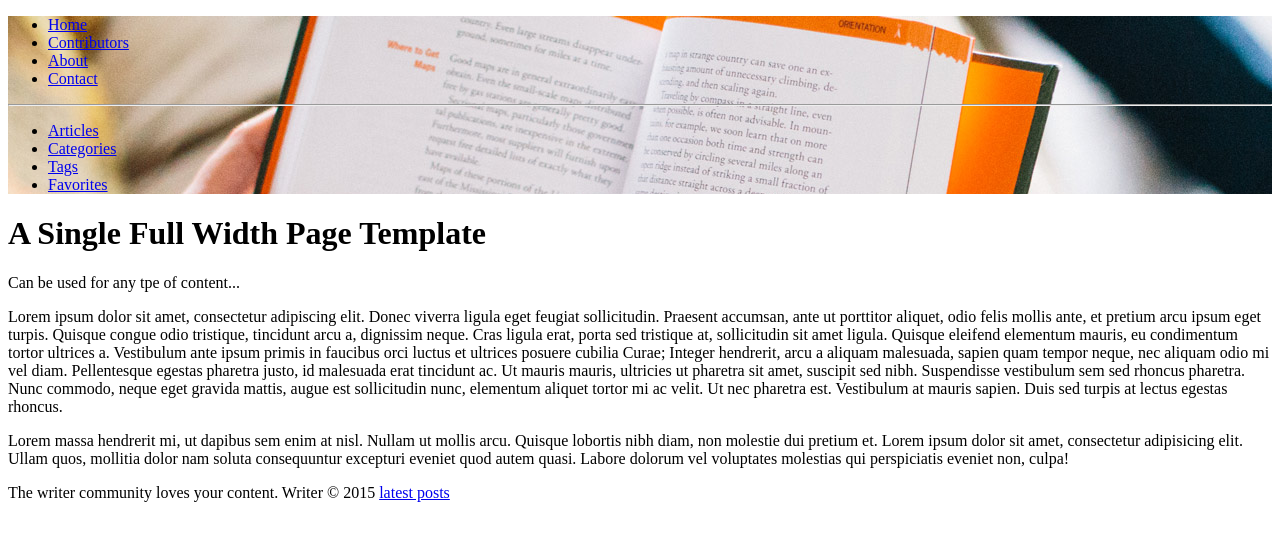
After one commit to Hub-IT/abandoned-gazzete, a PHP site: template app/Views/consumer/about.twig in a window 1280 px wide. The commit adds this page. Shown: the top 541 px of the page. Run offline with PHP 8.4, Linux system fonts and the light colour scheme; the template is opened without the code that fills it, so the values that code supplies are empty; some libraries are stand-ins or nearby versions.

Commit message:
Create about page

```diff
--- /dev/null
+++ b/app/Views/consumer/about.twig
@@ -0,0 +1,68 @@
+<!DOCTYPE html>
+<html class="no-js">
+<head>
+    {% block head %}
+        <meta charset="utf-8">
+        <meta http-equiv="X-UA-Compatible" content="IE=edge,chrome=1">
+        <title>{% block title %} About {% endblock title%} | Gazzete</title>
+        <meta name="description" content="">
+        <meta name="viewport" content="width=device-width">
+
+        {{ html.link("bower_components/bootstrap/dist/css/bootstrap.min.css")|raw }}
+        {{ html.link("bower_components/fontawesome/css/font-awesome.min.css")|raw }}
+        {{ html.link("css/main.css")|raw }}
+
+        <!--[if lt IE 9]>
+        {{ html.script("bower_components/html5shiv/dist/html5shiv.min.js")|raw }}
+        <![endif]-->
+
+        {{ html.script("js/modernizr.custom.32229-2.8-respondjs-1-4-2.js")|raw }}
+    {% endblock head %}
+</head>
+
+<body>
+
+{% include 'consumer/layouts/_partials/aboutBanner.twig' %}
+
+
+<main class="container">
+    <div class="row">
+        <div class="col-xs-12 single-content">
+            {% block content %}
+
+
+                <h1>A Single Full Width Page Template</h1>
+
+                <p class="subtitle">Can be used for any tpe of content...</p>
+
+                <p>Lorem ipsum dolor sit amet, consectetur adipiscing elit. Donec viverra ligula eget feugiat sollicitudin. Praesent accumsan, ante ut porttitor aliquet, odio felis mollis ante, et pretium arcu ipsum eget turpis. Quisque congue odio tristique, tincidunt arcu a, dignissim neque. Cras ligula erat, porta sed tristique at, sollicitudin sit amet ligula. Quisque eleifend elementum mauris, eu condimentum tortor ultrices a. Vestibulum ante ipsum primis in faucibus orci luctus et ultrices posuere cubilia Curae; Integer hendrerit, arcu a aliquam malesuada, sapien quam tempor neque, nec aliquam odio mi vel diam. Pellentesque egestas pharetra justo, id malesuada erat tincidunt ac. Ut mauris mauris, ultricies ut pharetra sit amet, suscipit sed nibh. Suspendisse vestibulum sem sed rhoncus pharetra. Nunc commodo, neque eget gravida mattis, augue est sollicitudin nunc, elementum aliquet tortor mi ac velit. Ut nec pharetra est. Vestibulum at mauris sapien. Duis sed turpis at lectus egestas rhoncus.</p>
+
+                <p>Lorem massa hendrerit mi, ut dapibus sem enim at nisl. Nullam ut mollis arcu. Quisque lobortis nibh diam, non molestie dui pretium et. Lorem ipsum dolor sit amet, consectetur adipisicing elit. Ullam quos, mollitia dolor nam soluta consequuntur excepturi eveniet quod autem quasi. Labore dolorum vel voluptates molestias qui perspiciatis eveniet non, culpa!</p>
+
+            {% endblock content %}
+        </div><!-- main-content/col -->
+    </div> <!--/row -->
+
+    <footer class="single single-page without-readmore">
+        {% block footer %}
+            <div class="container">
+                <div class="col-sm-12">
+                    <p>The writer community loves your content. Writer &copy; 2015 <a href="index.html">latest posts</a></p>
+                </div>
+            </div>
+        {% endblock footer %}
+    </footer>
+
+</main> <!-- /container -->
+
+<script src="//ajax.googleapis.com/ajax/libs/jquery/1.11.2/jquery.min.js"></script>
+<script>window.jQuery || {{ html.documentWriteScript("bower_components/jquery/dist/jquery.min.js")|raw }}</script>
+
+{{ html.script("bower_components/jPanelMenu/jquery.jpanelmenu-legacy.js")|raw }}
+{{ html.script("bower_components/bootstrap/dist/js/bootstrap.min.js")|raw }}
+{{ html.script("bower_components/fastclick/lib/fastclick.js")|raw }}
+
+{{ html.script("js/main.js")|raw }}
+
+</body>
+</html>
--- /dev/null
+++ b/app/Views/consumer/layouts/_partials/aboutBanner.twig
@@ -0,0 +1,49 @@
+<header class="hero-image" role="banner"
+      style="background-image: url(img/default-about.jpg);">
+{#{% block hero %}style="background-image: url({{ html.url('img/default-about.jpg') }} {% endblock hero %})">#}
+
+    <span class="menu-trigger animated fadeInDown">
+        <span class="bar"></span>
+        <span class="bar"></span>
+        <span class="bar"></span>
+    </span>
+
+    <div id="menu-target">
+        <ul>
+            <li><i class="fa fa-home"></i><a href="index.html">Home</a></li>
+            <li><i class="fa fa-user"></i><a href="author.html">Contributors</a></li>
+            <li><i class="fa fa-anchor"></i><a href="page.html">About</a></li>
+            <li><i class="fa fa-paper-plane"></i><a href="contact.html">Contact</a></li>
+        </ul>
+        <hr>
+        <ul>
+            <li><i class="fa fa-file"></i><a href="post.html">Articles</a></li>
+            {#<li><i class="fa fa-file"></i><a href="post-sidebar.html">Post with Sidebar</a></li>#}
+            {#<li><i class="fa fa-home"></i><a href="alt-home.html">Alternate Home</a></li>#}
+            <li><i class="fa fa-image"></i><a href="category.html">Categories</a></li>
+            <li><i class="fa fa-image"></i><a href="tag.html">Tags</a></li>
+            {#The favourites page will be displayed only to those logged In#}
+            <li><i class="fa fa-star"></i><a href="favorites.html">Favorites</a></li>
+        </ul>
+    </div>
+
+    <!-- if the user has javascript disabled they can still use the menu -->
+    <noscript>
+        <div class="no-js-menu">
+            <ul>
+                <li><i class="fa fa-home"></i><a href="index.html">Home</a></li>
+                <li><i class="fa fa-user"></i><a href="author.html">Contributors</a></li>
+                <li><i class="fa fa-anchor"></i><a href="page.html">About</a></li>
+                <li><i class="fa fa-paper-plane"></i><a href="contact.html">Contact</a></li>
+                <li><i class="fa fa-file"></i><a href="post.html">Post Page</a></li>
+                {#<li><i class="fa fa-file"></i><a href="post-sidebar.html">Post with Sidebar</a></li>#}
+                {#<li><i class="fa fa-home"></i><a href="alt-home.html">Alternate Home</a></li>#}
+                <li><i class="fa fa-image"></i><a href="category.html">Categories</a></li>
+                <li><i class="fa fa-image"></i><a href="tag.html">Tags</a></li>
+                {#The favourites page will be displayed only to those logged In#}
+                <li><i class="fa fa-star"></i><a href="favorites.html">Favorites</a></li>
+            </ul>
+        </div>
+    </noscript>
+    <!-- end no script -->
+</header>
--- a/app/Views/consumer/welcome.twig
+++ b/app/Views/consumer/welcome.twig
@@ -33,4 +33,4 @@
         {% endfor %}
     </div>
 
-{% endblock %}
+{% endblock content %}
--- a/public/index.php
+++ b/public/index.php
@@ -5,6 +5,7 @@ require __DIR__ . '/../vendor/autoload.php';
 $mux = new \Pux\Mux;
 
 $mux->get("/", ['Gazzete\Controllers\Consumer\WelcomeController', 'welcome']);
+$mux->get("/about", ['Gazzete\Controllers\Consumer\AboutController', 'about']);
 $mux->get("/categories", ['Gazzete\Controllers\Consumer\CategoriesController', 'index']);
 
 $mux->get("/dashboard", ['Gazzete\Controllers\Admin\DashboardController', 'dashboard']);
```
Also changed, not shown: app/Controllers/Consumer/AboutController.php (added, +23 -0 lines), public/img/default-about.jpg (added).
